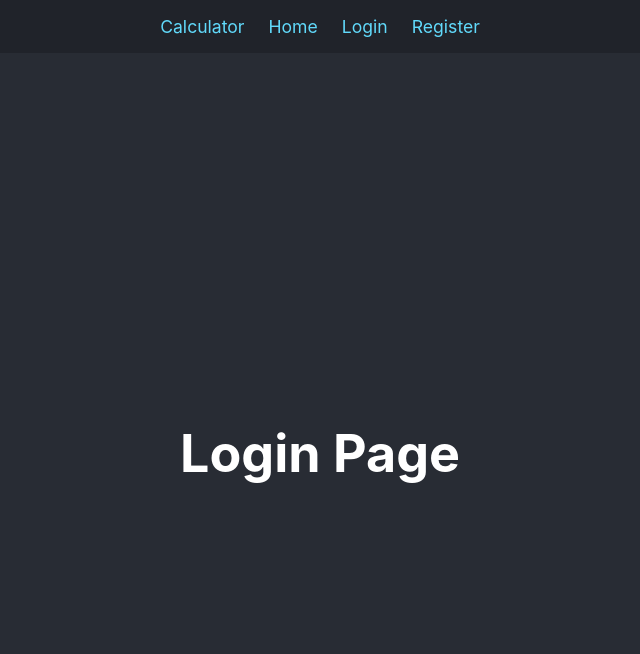
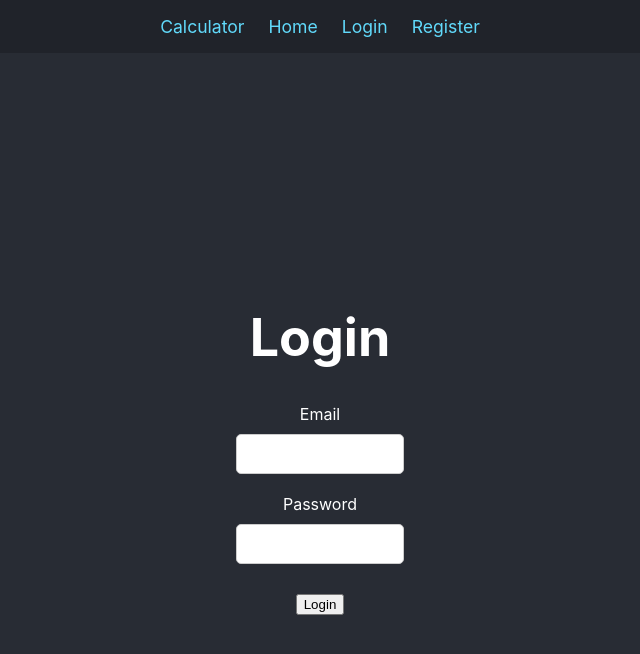
Before and after one commit to nksz6/Landscape-Calculator, a React (Create React App) app in the folder frontend/: page /login in a window 1280 px wide. Shown: the top 654 px of the page, without its empty margins (320-960 px from the left). Built offline with nearby package versions, Linux system fonts and the light colour scheme.

Commit message:
Added ability to logon

```diff
--- /dev/null
+++ b/frontend/src/context/AuthContext.js
@@ -0,0 +1,53 @@
+import React, { createContext, useState, useContext, useEffect } from 'react';
+import { jwtDecode } from 'jwt-decode';
+
+const AuthContext = createContext(null);
+
+export const AuthProvider = ({ children }) => {
+  const [token, setToken] = useState(localStorage.getItem('token'));
+  const [user, setUser] = useState(null);
+
+  useEffect(() => {
+    // When the token changes, update the user state
+    if (token) {
+      try {
+        const decoded = jwtDecode(token);
+        setUser({ id: decoded.id });
+        localStorage.setItem('token', token);
+      } catch (e) {
+        // Handle invalid token
+        setUser(null);
+        localStorage.removeItem('token');
+      }
+    } else {
+      setUser(null);
+      localStorage.removeItem('token');
+    }
+  }, [token]);
+
+  const login = (newToken) => {
+    setToken(newToken);
+  };
+
+  const logout = () => {
+    setToken(null);
+  };
+
+  const authContextValue = {
+    token,
+    user,
+    login,
+    logout,
+  };
+
+  return (
+    <AuthContext.Provider value={authContextValue}>
+      {children}
+    </AuthContext.Provider>
+  );
+};
+
+// Custom hook to easily use the auth context
+export const useAuth = () => {
+  return useContext(AuthContext);
+};
--- a/frontend/src/index.js
+++ b/frontend/src/index.js
@@ -1,20 +1,18 @@
+// In src/index.js
 import React from 'react';
 import ReactDOM from 'react-dom/client';
 import './index.css';
 import App from './App';
-import reportWebVitals from './reportWebVitals';
 import { BrowserRouter } from 'react-router-dom';
+import { AuthProvider } from './context/AuthContext';
 
 const root = ReactDOM.createRoot(document.getElementById('root'));
 root.render(
   <React.StrictMode>
     <BrowserRouter>
-      <App />
+      <AuthProvider>
+        <App />
+      </AuthProvider>
     </BrowserRouter>
   </React.StrictMode>
 );
-
-// If you want to start measuring performance in your app, pass a function
-// to log results (for example: reportWebVitals(console.log))
-// or send to an analytics endpoint. Learn more: https://bit.ly/CRA-vitals
-reportWebVitals();
--- a/frontend/src/views/LoginView.js
+++ b/frontend/src/views/LoginView.js
@@ -1,7 +1,65 @@
-import React from 'react';
+import React, { useState } from 'react';
+import { useNavigate } from 'react-router-dom';
+import { useAuth } from '../context/AuthContext';
 
 function LoginView() {
-  return <h1>Login Page</h1>;
+  const [email, setEmail] = useState('');
+  const [password, setPassword] = useState('');
+  const [error, setError] = useState(null);
+  const { login } = useAuth();
+  const navigate = useNavigate();
+
+  const handleSubmit = async (event) => {
+    event.preventDefault();
+    setError(null);
+
+    try {
+      const response = await fetch('http://localhost:5001/api/users/login', {
+        method: 'POST',
+        headers: { 'Content-Type': 'application/json' },
+        body: JSON.stringify({ email, password }),
+      });
+
+      const data = await response.json();
+      if (!response.ok) {
+        throw new Error(data.error || 'Something went wrong');
+      }
+
+      login(data.token); // Use the login function from AuthContext
+      navigate('/home'); // Redirect to the home dashboard on success
+
+    } catch (err) {
+      setError(err.message);
+    }
+  };
+
+  return (
+    <div>
+      <h1>Login</h1>
+      <form onSubmit={handleSubmit} className="auth-form">
+        <div className="input-group">
+          <label>Email</label>
+          <input
+            type="email"
+            value={email}
+            onChange={e => setEmail(e.target.value)}
+            required
+          />
+        </div>
+        <div className="input-group">
+          <label>Password</label>
+          <input
+            type="password"
+            value={password}
+            onChange={e => setPassword(e.target.value)}
+            required
+          />
+        </div>
+        <button type="submit" className="calculate-btn">Login</button>
+      </form>
+      {error && <p className="error-message">{error}</p>}
+    </div>
+  );
 }
 
 export default LoginView;
--- a/frontend/src/views/RegistrationView.js
+++ b/frontend/src/views/RegistrationView.js
@@ -1,14 +1,17 @@
 import React, { useState } from 'react';
+// You will need to import these two hooks for the next step after login is working
+// import { useNavigate } from 'react-router-dom';
+// import { useAuth } from '../context/AuthContext';
 
 function RegistrationView() {
   const [email, setEmail] = useState('');
   const [password, setPassword] = useState('');
   const [error, setError] = useState(null);
-  const [success, setSuccess] = useState(null);
+  const [success, setSuccess] = useState(null); // <-- THIS LINE WAS MISSING
 
   const handleSubmit = async (event) => {
     event.preventDefault();
-    setError(null); // Reset errors
+    setError(null);
     setSuccess(null);
 
     try {
@@ -24,8 +27,6 @@ function RegistrationView() {
         throw new Error(data.error || 'Something went wrong');
       }
 
-      // For now, we'll just log the token and show a success message.
-      // In the next step, we'll save this token and redirect the user.
       console.log('Received token:', data.token);
       setSuccess('Registration successful! You can now log in.');
 
```
